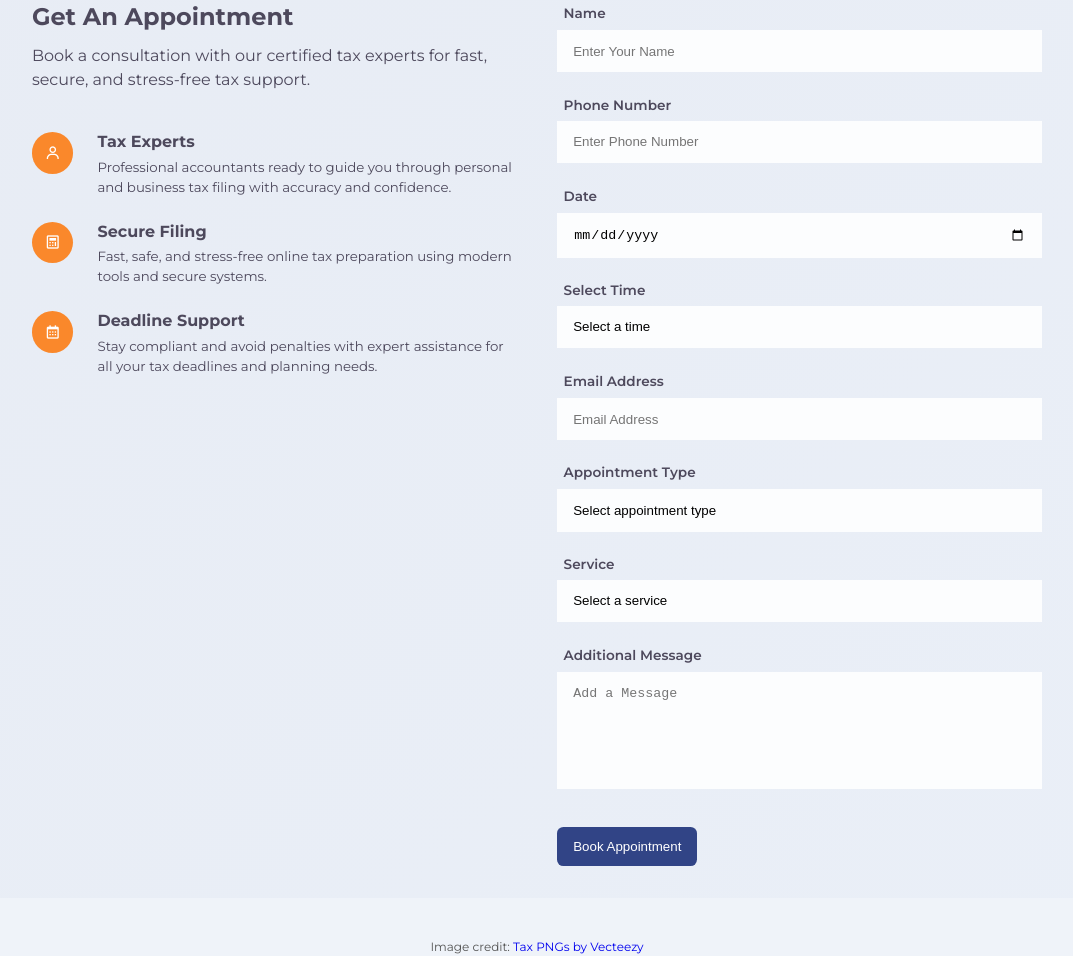
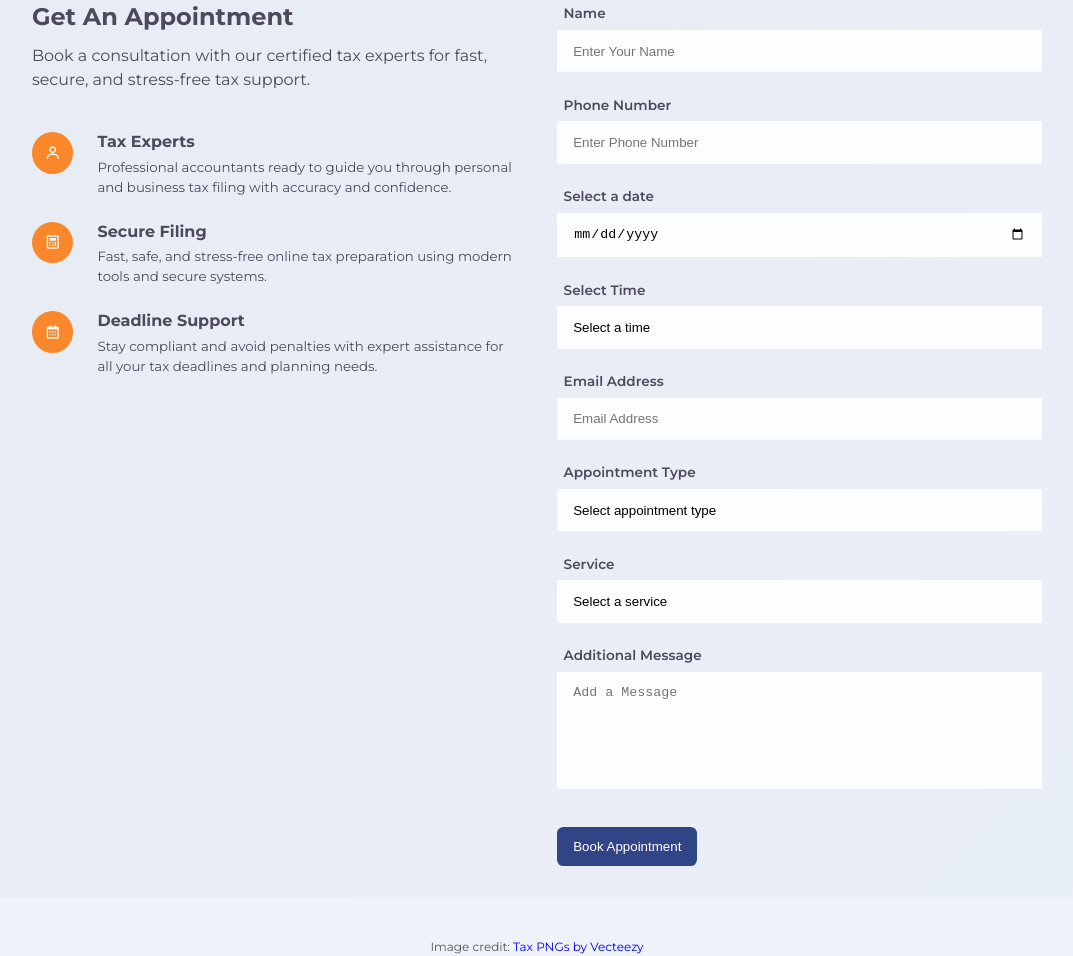
Before and after one commit to Sahar110201/st_tax_accounting, a plain HTML site: page index.html in a window 1280 px wide. Shown: the part 3051-4007 px from the top of the page, without its empty margins (103-1176 px from the left). Drawn offline with nearby package versions, Linux system fonts and the light colour scheme.

Commit message:
Update files

```diff
--- a/index.html
+++ b/index.html
@@ -344,11 +344,11 @@
           </div>
 
           <div class="form__group">
-            <label for="date">Date</label>
-            <input type="date" placeholder="Choose a Date" name="Date" id="date" required>
+          <label for="date" class="placeholder">Select a date</label>
+          <input type="date" name="Date" id="date" required>
           </div>
 
-          <div class="form__group">
+        <div class="form__group">
         <label for="appointment-time">Select Time</label>
         <select id="appointment-time" name="Appointment Time" required>
         <option value="" disabled selected>Select a time</option>
```
